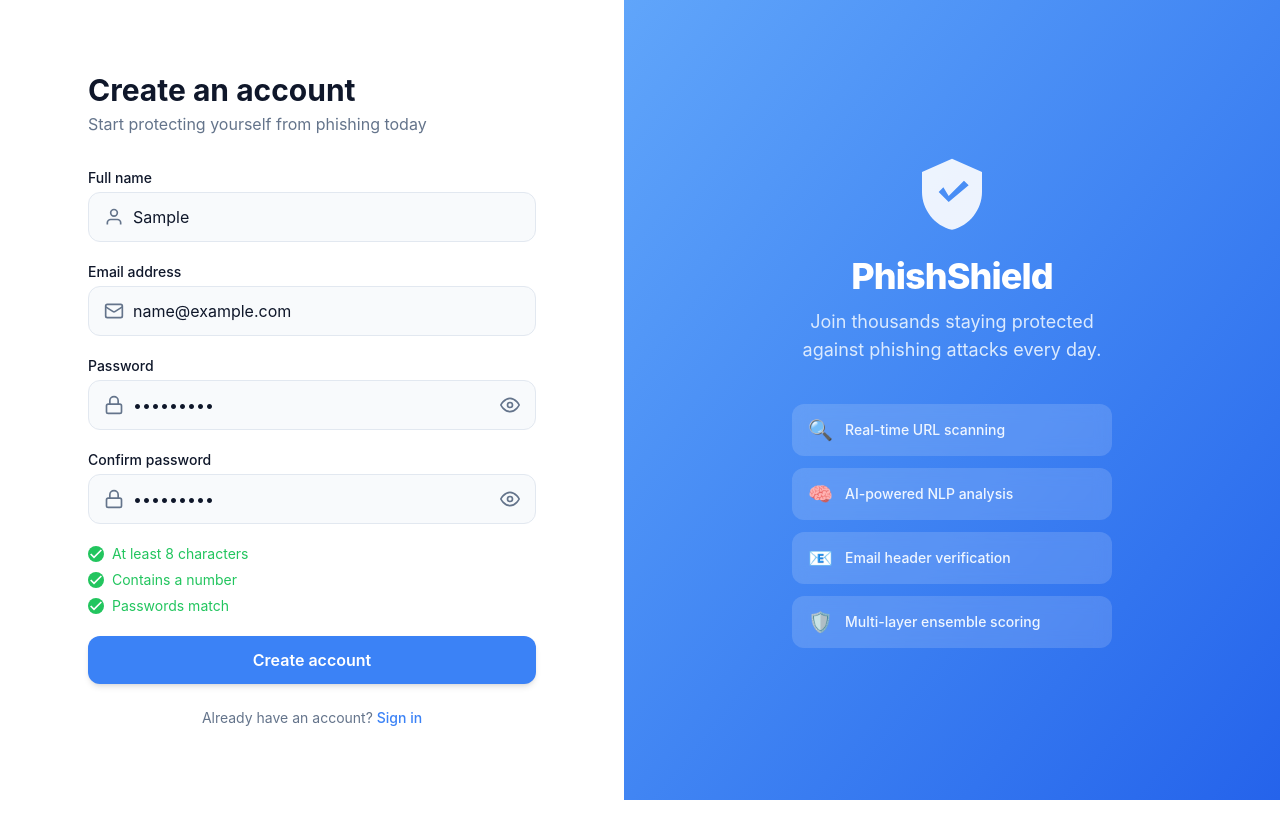
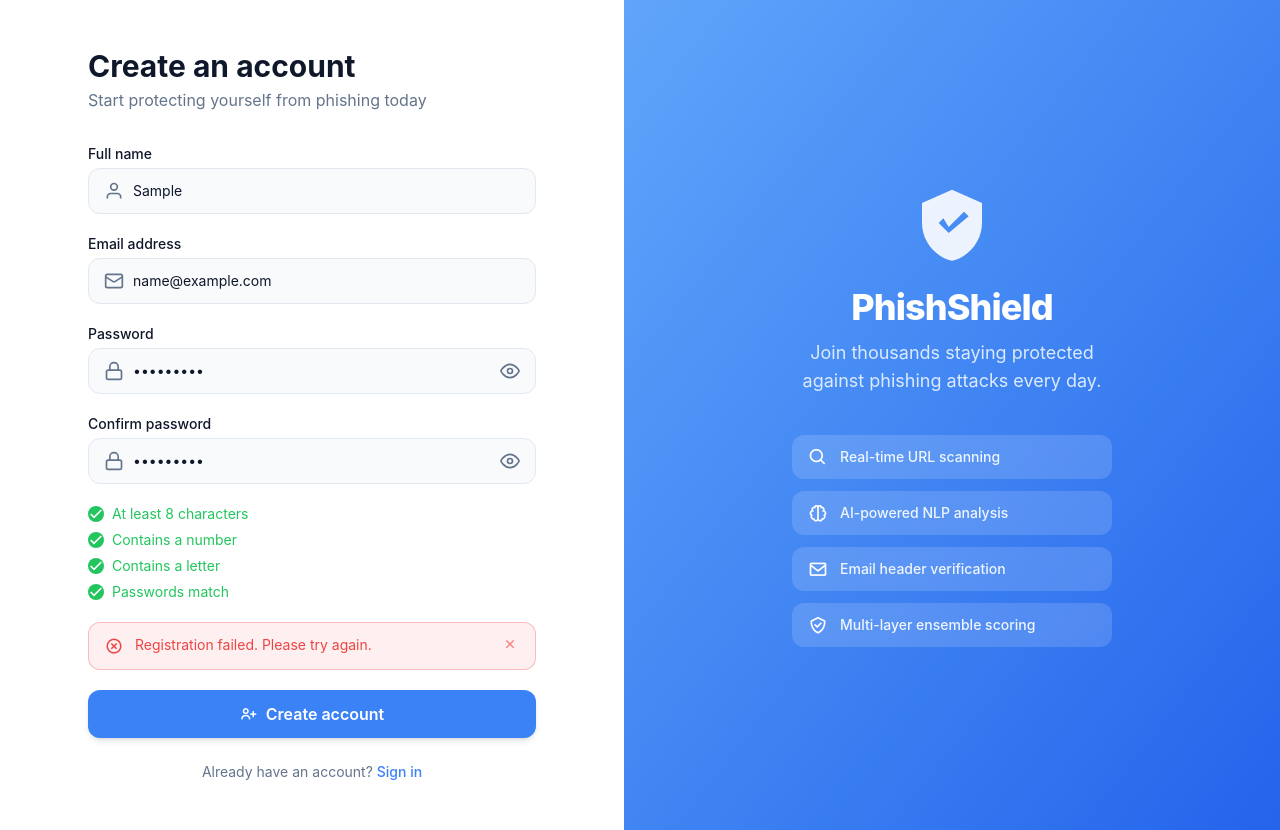
Before and after one commit to zimcodes1/PHISHIELD, a React (Vite) app in the folder frontend/: page /signup in a window 1280 px wide. Both pictures are taken after typing "Sample", "name@example.com", "Sample123", "Sample123" into the empty fields and a click on the button "Create account". Before the commit the page ends 800 px from the top, so only its background shows below. Built offline with nearby package versions, Linux system fonts and the light colour scheme; no server answers.

Commit message:
feat: implement signup and login authentication, minor updates to UI

```diff
--- /dev/null
+++ b/frontend/src/components/Toast.tsx
@@ -0,0 +1,38 @@
+type AlertVariant = "error" | "success" | "warning" | "info";
+
+interface AlertProps {
+  variant: AlertVariant;
+  message: string;
+  onDismiss?: () => void;
+}
+
+const config: Record<AlertVariant, { icon: string; classes: string }> = {
+  error:   { icon: "bx-x-circle",      classes: "bg-danger/8 border-danger/30 text-danger" },
+  success: { icon: "bx-check-circle",  classes: "bg-safe/8 border-safe/30 text-safe" },
+  warning: { icon: "bx-error",         classes: "bg-caution/8 border-caution/30 text-caution" },
+  info:    { icon: "bx-info-circle",   classes: "bg-brand-50 border-brand-200 text-brand-600" },
+};
+
+export function Alert({ variant, message, onDismiss }: AlertProps) {
+  const { icon, classes } = config[variant];
+  return (
+    <div className={`flex items-start gap-3 border rounded-xl px-4 py-3 text-sm ${classes}`}>
+      <i className={`bx ${icon} text-lg shrink-0 mt-0.5`} />
+      <span className="flex-1">{message}</span>
+      {onDismiss && (
+        <button
+          type="button"
+          onClick={onDismiss}
+          className="shrink-0 opacity-60 hover:opacity-100 transition cursor-pointer"
+        >
+          <i className="bx bx-x text-lg" />
+        </button>
+      )}
+    </div>
+  );
+}
+
+// Keep ErrorToast export so other files don't break
+export const ErrorToast = ({ message }: { message: string }) => (
+  <Alert variant="error" message={message} />
+);
--- a/frontend/src/pages/Login.tsx
+++ b/frontend/src/pages/Login.tsx
@@ -1,40 +1,45 @@
 import { useEffect, useState } from "react";
 import { EyeIcon, EyeOffIcon, LogoIcon } from "../components/CustomIcons";
 import { useAuth } from "../context/useAuth";
+import { Alert } from "../components/Toast";
 
 export default function LoginPage() {
 	const [email, setEmail] = useState("");
 	const [password, setPassword] = useState("");
 	const [showPassword, setShowPassword] = useState(false);
+  const [error, setError] =  useState<string | undefined>()
 
 	// Set page title
-  useEffect(()=>{
-    document.title = 'PhishShield | Login to Account'
-  },[])
+	useEffect(() => {
+		document.title = "PhishShield | Login to Account";
+	}, []);
 
 	const { login } = useAuth();
 
 	//Form submit handler
-  const handleSubmit = (e: React.FormEvent) => {
+	const handleSubmit = async (e: React.FormEvent) => {
 		e.preventDefault();
-    login(email, password);
+		try {
+			await login(email, password);
+		} catch {
+			setError("Invalid email or password");
+		}
 	};
 
 	return (
 		<div className="min-h-screen flex flex-col lg:flex-row">
-
 			{/* ── Left column: Form ── */}
 			<div className="flex-1 flex items-center justify-center bg-canvas px-8 py-12">
 				<div className="w-full max-w-md">
-
 					{/* Mobile-only logo */}
 					<div className="flex items-center gap-2 mb-8 lg:hidden">
 						<LogoIcon className="w-8 h-8 text-brand-500" />
 						<span className="text-xl font-bold text-ink">PhishShield</span>
 					</div>
-
 					<h2 className="text-3xl font-bold text-ink mb-1">Welcome back</h2>
-          <p className="text-ink-muted mb-8">Sign in to your account to continue</p>
+					<p className="text-ink-muted mb-8">
+						Sign in to your account to continue
+					</p>
 
 					<form onSubmit={handleSubmit} className="space-y-5">
 						<div>
@@ -45,7 +50,7 @@
 								type="email"
 								required
 								value={email}
-                onChange={(e) => setEmail(e.target.value)}
+								onChange={(e) => { setEmail(e.target.value); setError(undefined); }}
 								placeholder="you@example.com"
 								className="w-full px-4 py-3 rounded-xl border border-outline bg-subtle text-ink placeholder-ink-muted focus:outline-none focus:ring-2 focus:ring-brand-400 focus:border-transparent transition"
 							/>
@@ -53,8 +58,13 @@
 
 						<div>
 							<div className="flex justify-between mb-1">
-                <label className="block text-sm font-medium text-ink">Password</label>
-                <a href="/forgot-password" className="text-sm text-brand-500 hover:text-brand-600">
+								<label className="block text-sm font-medium text-ink">
+									Password
+								</label>
+								<a
+									href="/forgot-password"
+									className="text-sm text-brand-500 hover:text-brand-600"
+								>
 									Forgot password?
 								</a>
 							</div>
@@ -63,7 +73,7 @@
 									type={showPassword ? "text" : "password"}
 									required
 									value={password}
-                  onChange={(e) => setPassword(e.target.value)}
+									onChange={(e) => { setPassword(e.target.value); setError(undefined); }}
 									placeholder="••••••••"
 									className="w-full px-4 py-3 rounded-xl border border-outline bg-subtle text-ink placeholder-ink-muted focus:outline-none focus:ring-2 focus:ring-brand-400 focus:border-transparent transition pr-12"
 								/>
@@ -77,6 +87,10 @@
 							</div>
 						</div>
 
+						{error && (
+							<Alert variant="error" message={error} onDismiss={() => setError(undefined)} />
+						)}
+
 						<button
 							type="submit"
 							className="w-full py-3 rounded-xl bg-brand-500 hover:bg-brand-600 active:bg-brand-700 text-white font-semibold text-base transition shadow-md cursor-pointer"
@@ -87,7 +101,10 @@
 
 					<p className="mt-6 text-center text-sm text-ink-muted">
 						Don't have an account?{" "}
-            <a href="/signup" className="text-brand-500 font-medium hover:text-brand-600">
+						<a
+							href="/signup"
+							className="text-brand-500 font-medium hover:text-brand-600"
+						>
 							Create one
 						</a>
 					</p>
@@ -97,23 +114,26 @@
 			{/* ── Right column: Branding ── */}
 			<div className="flex-1 hidden lg:flex flex-col items-center justify-center bg-linear-to-br from-brand-400 to-brand-600 px-12 py-16 text-white">
 				<LogoIcon className="w-20 h-20 mb-6 opacity-90" />
-        <h1 className="text-4xl font-extrabold mb-3 tracking-tight">PhishShield</h1>
+				<h1 className="text-4xl font-extrabold mb-3 tracking-tight">
+					PhishShield
+				</h1>
 				<p className="text-brand-100 text-lg text-center max-w-xs mb-10">
-          AI-powered phishing detection for email and web — stay safe, stay informed.
+					AI-powered phishing detection for email and web — stay safe, stay
+					informed.
 				</p>
 
 				<div className="space-y-3 w-full max-w-xs">
 					{[
-            { icon: "🔍", label: "Real-time URL scanning" },
-            { icon: "🧠", label: "AI-powered NLP analysis" },
-            { icon: "📧", label: "Email header verification" },
-            { icon: "🛡️", label: "Multi-layer ensemble scoring" },
+						{ icon: "bx-search", label: "Real-time URL scanning" },
+						{ icon: "bx-brain", label: "AI-powered NLP analysis" },
+						{ icon: "bx-envelope", label: "Email header verification" },
+						{ icon: "bx-check-shield", label: "Multi-layer ensemble scoring" },
 					].map(({ icon, label }) => (
 						<div
 							key={label}
 							className="flex items-center gap-3 bg-white/15 rounded-xl px-4 py-3 backdrop-blur-sm"
 						>
-              <span className="text-xl">{icon}</span>
+							<span className={`bx ${icon} text-xl`}></span>
 							<span className="text-sm font-medium text-brand-50">{label}</span>
 						</div>
 					))}
--- a/frontend/src/pages/Signup.tsx
+++ b/frontend/src/pages/Signup.tsx
@@ -1,29 +1,97 @@
 import { useEffect, useState } from "react";
-import { CheckIcon, EyeIcon, EyeOffIcon, LockIcon, LogoIcon, MailIcon, UserIcon } from "../components/CustomIcons";
+import axios from "axios";
+import {
+	CheckIcon,
+	EyeIcon,
+	EyeOffIcon,
+	LockIcon,
+	LogoIcon,
+	MailIcon,
+	UserIcon,
+} from "../components/CustomIcons";
+import { Alert } from "../components/Toast";
+import { useAuth } from "../context/useAuth";
+
+// ── Validation helpers ────────────────────────────────────────────────────────
+
+// Strip HTML tags and null bytes to prevent stored XSS / injection
+const sanitize = (val: string) => val.replace(/<[^>]*>/g, "").replace(/\0/g, "").trim();
+
+const EMAIL_RE = /^[^\s@]+@[^\s@]+\.[^\s@]{2,}$/;
+
+function validateForm(name: string, email: string, password: string, confirm: string): string | null {
+	if (!sanitize(name) || sanitize(name).length < 2)
+		return "Full name must be at least 2 characters.";
+	if (sanitize(name).length > 100)
+		return "Full name is too long.";
+	if (!EMAIL_RE.test(sanitize(email)))
+		return "Please enter a valid email address.";
+	if (password.length < 8)
+		return "Password must be at least 8 characters.";
+	if (!/\d/.test(password))
+		return "Password must contain at least one number.";
+	if (!/[A-Za-z]/.test(password))
+		return "Password must contain at least one letter.";
+	if (password !== confirm)
+		return "Passwords do not match.";
+	return null;
+}
+
+// ── Component ─────────────────────────────────────────────────────────────────
 
 export default function SignupPage() {
+	const { register } = useAuth();
+
 	const [form, setForm] = useState({ name: "", email: "", password: "", confirm: "" });
 	const [showPassword, setShowPassword] = useState(false);
 	const [showConfirm, setShowConfirm] = useState(false);
+	const [error, setError] = useState<string | null>(null);
+	const [loading, setLoading] = useState(false);
 
-  // Set page title dynamically
-  useEffect(()=>{
-    document.title = "PhishShield | Create Account"
-  }, [])
+	useEffect(() => { document.title = "PhishShield | Create Account"; }, []);
 
-  const set = (field: string) => (e: React.ChangeEvent<HTMLInputElement>) =>
+	const set = (field: keyof typeof form) =>
+		(e: React.ChangeEvent<HTMLInputElement>) => {
+			// Clear error as soon as user edits any field
+			setError(null);
 			setForm((prev) => ({ ...prev, [field]: e.target.value }));
+		};
 
 	const passwordRules = [
-    { label: "At least 8 characters", met: form.password.length >= 8 },
-    { label: "Contains a number", met: /\d/.test(form.password) },
-    { label: "Passwords match", met: form.password.length > 0 && form.password === form.confirm },
+		{ label: "At least 8 characters",  met: form.password.length >= 8 },
+		{ label: "Contains a number",       met: /\d/.test(form.password) },
+		{ label: "Contains a letter",       met: /[A-Za-z]/.test(form.password) },
+		{ label: "Passwords match",         met: form.password.length > 0 && form.password === form.confirm },
 	];
 
-  const handleSubmit = (e: React.FormEvent) => {
+	const handleSubmit = async (e: React.FormEvent) => {
 		e.preventDefault();
-    // TODO: wire up auth
+
+		const validationError = validateForm(form.name, form.email, form.password, form.confirm);
+		if (validationError) { setError(validationError); return; }
+
+		setLoading(true);
+		setError(null);
+		try {
+			// useAuth.register signature: (email, fullname, password)
+			await register(sanitize(form.email), sanitize(form.name), form.password);
+		} catch (err: unknown) {
+			const detail = axios.isAxiosError(err)
+				? err.response?.data?.detail
+				: null;
+			setError(
+				typeof detail === "string"
+					? detail
+					: "Registration failed. Please try again."
+			);
+		} finally {
+			setLoading(false);
+		}
 	};
+
+	const inputBase =
+		"w-full py-3 rounded-xl border border-outline bg-subtle text-ink placeholder-ink-muted focus:outline-none focus:ring-2 focus:ring-brand-400 focus:border-transparent transition text-sm";
+
 	return (
 		<div className="min-h-screen flex flex-col lg:flex-row">
 
@@ -40,22 +108,22 @@
 					<h2 className="text-3xl font-bold text-ink mb-1">Create an account</h2>
 					<p className="text-ink-muted mb-8">Start protecting yourself from phishing today</p>
 
-          <form onSubmit={handleSubmit} className="space-y-5">
+					<form onSubmit={handleSubmit} className="space-y-5" noValidate>
 
 						{/* Full name */}
 						<div>
 							<label className="block text-sm font-medium text-ink mb-1">Full name</label>
 							<div className="relative">
-                <span className="absolute left-4 top-1/2 -translate-y-1/2 text-ink-muted">
-                  <UserIcon />
-                </span>
+								<span className="absolute left-4 top-1/2 -translate-y-1/2 text-ink-muted"><UserIcon /></span>
 								<input
 									type="text"
 									required
+									maxLength={100}
+									autoComplete="name"
 									value={form.name}
 									onChange={set("name")}
 									placeholder="John Doe"
-                  className="w-full pl-11 pr-4 py-3 rounded-xl border border-outline bg-subtle text-ink placeholder-ink-muted focus:outline-none focus:ring-2 focus:ring-brand-400 focus:border-transparent transition"
+									className={`${inputBase} pl-11 pr-4`}
 								/>
 							</div>
 						</div>
@@ -64,16 +132,16 @@
 						<div>
 							<label className="block text-sm font-medium text-ink mb-1">Email address</label>
 							<div className="relative">
-                <span className="absolute left-4 top-1/2 -translate-y-1/2 text-ink-muted">
-                  <MailIcon />
-                </span>
+								<span className="absolute left-4 top-1/2 -translate-y-1/2 text-ink-muted"><MailIcon /></span>
 								<input
 									type="email"
 									required
+									maxLength={254}
+									autoComplete="email"
 									value={form.email}
 									onChange={set("email")}
 									placeholder="you@example.com"
-                  className="w-full pl-11 pr-4 py-3 rounded-xl border border-outline bg-subtle text-ink placeholder-ink-muted focus:outline-none focus:ring-2 focus:ring-brand-400 focus:border-transparent transition"
+									className={`${inputBase} pl-11 pr-4`}
 								/>
 							</div>
 						</div>
@@ -82,22 +150,18 @@
 						<div>
 							<label className="block text-sm font-medium text-ink mb-1">Password</label>
 							<div className="relative">
-                <span className="absolute left-4 top-1/2 -translate-y-1/2 text-ink-muted">
-                  <LockIcon />
-                </span>
+								<span className="absolute left-4 top-1/2 -translate-y-1/2 text-ink-muted"><LockIcon /></span>
 								<input
 									type={showPassword ? "text" : "password"}
 									required
+									autoComplete="new-password"
 									value={form.password}
 									onChange={set("password")}
 									placeholder="••••••••"
-                  className="w-full pl-11 pr-12 py-3 rounded-xl border border-outline bg-subtle text-ink placeholder-ink-muted focus:outline-none focus:ring-2 focus:ring-brand-400 focus:border-transparent transition"
+									className={`${inputBase} pl-11 pr-12`}
 								/>
-                <button
-                  type="button"
-                  onClick={() => setShowPassword(!showPassword)}
-                  className="absolute right-4 top-1/2 -translate-y-1/2 text-ink-muted hover:text-ink"
-                >
+								<button type="button" onClick={() => setShowPassword(!showPassword)}
+									className="absolute right-4 top-1/2 -translate-y-1/2 text-ink-muted hover:text-ink cursor-pointer">
 									{showPassword ? <EyeOffIcon /> : <EyeIcon />}
 								</button>
 							</div>
@@ -107,33 +171,29 @@
 						<div>
 							<label className="block text-sm font-medium text-ink mb-1">Confirm password</label>
 							<div className="relative">
-                <span className="absolute left-4 top-1/2 -translate-y-1/2 text-ink-muted">
-                  <LockIcon />
-                </span>
+								<span className="absolute left-4 top-1/2 -translate-y-1/2 text-ink-muted"><LockIcon /></span>
 								<input
 									type={showConfirm ? "text" : "password"}
 									required
+									autoComplete="new-password"
 									value={form.confirm}
 									onChange={set("confirm")}
 									placeholder="••••••••"
-                  className="w-full pl-11 pr-12 py-3 rounded-xl border border-outline bg-subtle text-ink placeholder-ink-muted focus:outline-none focus:ring-2 focus:ring-brand-400 focus:border-transparent transition"
+									className={`${inputBase} pl-11 pr-12`}
 								/>
-                <button
-                  type="button"
-                  onClick={() => setShowConfirm(!showConfirm)}
-                  className="absolute right-4 top-1/2 -translate-y-1/2 text-ink-muted hover:text-ink"
-                >
+								<button type="button" onClick={() => setShowConfirm(!showConfirm)}
+									className="absolute right-4 top-1/2 -translate-y-1/2 text-ink-muted hover:text-ink cursor-pointer">
 									{showConfirm ? <EyeOffIcon /> : <EyeIcon />}
 								</button>
 							</div>
 						</div>
 
-            {/* Password rules */}
+						{/* Live password rules */}
 						{form.password.length > 0 && (
 							<ul className="space-y-1.5">
 								{passwordRules.map(({ label, met }) => (
 									<li key={label} className={`flex items-center gap-2 text-sm ${met ? "text-safe" : "text-ink-muted"}`}>
-                    <span className={`flex items-center justify-center w-4 h-4 rounded-full ${met ? "bg-safe text-white" : "bg-outline"}`}>
+										<span className={`flex items-center justify-center w-4 h-4 rounded-full shrink-0 ${met ? "bg-safe text-white" : "bg-outline"}`}>
 											<CheckIcon />
 										</span>
 										{label}
@@ -142,43 +202,47 @@
 							</ul>
 						)}
 
+						{/* Inline error alert */}
+						{error && (
+							<Alert variant="error" message={error} onDismiss={() => setError(null)} />
+						)}
+
 						<button
 							type="submit"
-              className="w-full py-3 rounded-xl bg-brand-500 hover:bg-brand-600 active:bg-brand-700 text-white font-semibold text-base transition shadow-md cursor-pointer"
+							disabled={loading}
+							className="w-full flex items-center justify-center gap-2 py-3 rounded-xl bg-brand-500 hover:bg-brand-600 active:bg-brand-700 text-white font-semibold text-base transition shadow-md disabled:opacity-60 disabled:cursor-not-allowed cursor-pointer"
 						>
-              Create account
+							{loading ? (
+								<><i className="bx bx-loader-alt animate-spin text-lg" /> Creating account…</>
+							) : (
+								<><i className="bx bx-user-plus text-lg" /> Create account</>
+							)}
 						</button>
 					</form>
 
 					<p className="mt-6 text-center text-sm text-ink-muted">
 						Already have an account?{" "}
-            <a href="/login" className="text-brand-500 font-medium hover:text-brand-600">
-              Sign in
-            </a>
+						<a href="/login" className="text-brand-500 font-medium hover:text-brand-600">Sign in</a>
 					</p>
 				</div>
 			</div>
 
 			{/* ── Right column: Branding ── */}
-      <div className="flex-1 hidden lg:flex flex-col items-center justify-center bg-gradient-to-br from-brand-400 to-brand-600 px-12 py-16 text-white">
+			<div className="flex-1 hidden lg:flex flex-col items-center justify-center bg-linear-to-br from-brand-400 to-brand-600 px-12 py-16 text-white">
 				<LogoIcon className="w-20 h-20 mb-6 opacity-90" />
 				<h1 className="text-4xl font-extrabold mb-3 tracking-tight">PhishShield</h1>
 				<p className="text-brand-100 text-lg text-center max-w-xs mb-10">
 					Join thousands staying protected against phishing attacks every day.
 				</p>
-
 				<div className="space-y-3 w-full max-w-xs">
 					{[
-            { icon: "🔍", label: "Real-time URL scanning" },
-            { icon: "🧠", label: "AI-powered NLP analysis" },
-            { icon: "📧", label: "Email header verification" },
-            { icon: "🛡️", label: "Multi-layer ensemble scoring" },
+						{ icon: "bx-search",       label: "Real-time URL scanning" },
+						{ icon: "bx-brain",        label: "AI-powered NLP analysis" },
+						{ icon: "bx-envelope",     label: "Email header verification" },
+						{ icon: "bx-check-shield", label: "Multi-layer ensemble scoring" },
 					].map(({ icon, label }) => (
-            <div
-              key={label}
-              className="flex items-center gap-3 bg-white/15 rounded-xl px-4 py-3 backdrop-blur-sm"
-            >
-              <span className="text-xl">{icon}</span>
+						<div key={label} className="flex items-center gap-3 bg-white/15 rounded-xl px-4 py-3 backdrop-blur-sm">
+							<i className={`bx ${icon} text-xl`} />
 							<span className="text-sm font-medium text-brand-50">{label}</span>
 						</div>
 					))}
```
Also changed, not shown: frontend/src/api/authService.ts (+6 -13 lines), frontend/src/context/useAuth.tsx (+7 -8 lines). Lines whose indentation alone changed are shown as unchanged.
